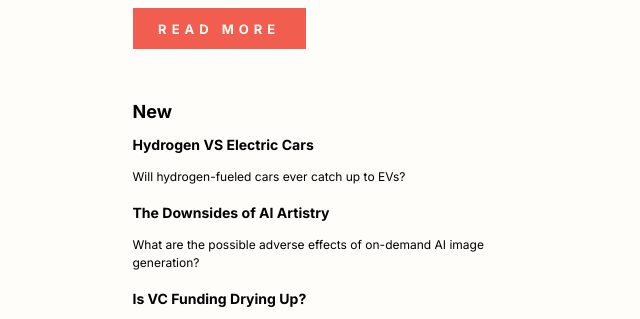
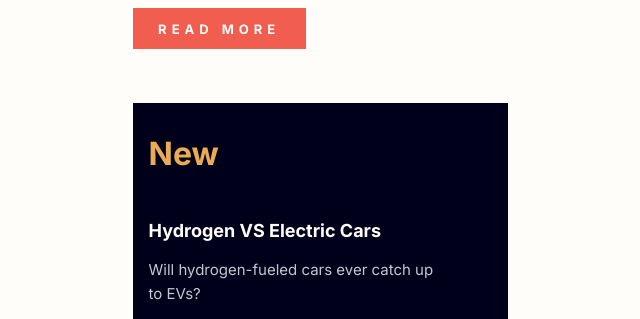
Before and after one commit to AlexdelCarmen/news-homepage, a plain HTML site: page index.html in a window 1280 px wide. Shown: the part 631-950 px from the top of the page, without its empty margins (320-960 px from the left). Drawn offline with Linux system fonts and the light colour scheme.

Commit message:
Style 'new' section.

```diff
--- a/style.css
+++ b/style.css
@@ -267,6 +267,37 @@ header {
   font-weight: var(--bold-weight);
 }
 
+#new {
+  background-color: var(--neutral-color4);
+  padding: 1rem;
+  margin-bottom: 3rem;
+}
+
+#new-title {
+  color: var(--primary-color1);
+  font-size: var(--xx-large);
+}
+
+.new-card:not(:first-child) {
+  padding-top: 0.9rem;
+}
+
+.new-card:not(:last-child) {
+  border-bottom: 1px solid var(--neutral-color3);
+}
+
+.card-title {
+  color: var(--neutral-color1);
+  font-size: var(--large);
+}
+
+.card-text {
+  color: var(--neutral-color2);
+  font-size: var(--medium);
+  padding-right: 3rem;
+  line-height: var(--x-large);
+}
+
 .attribution {
   font-size: 11px;
   text-align: center;
```
